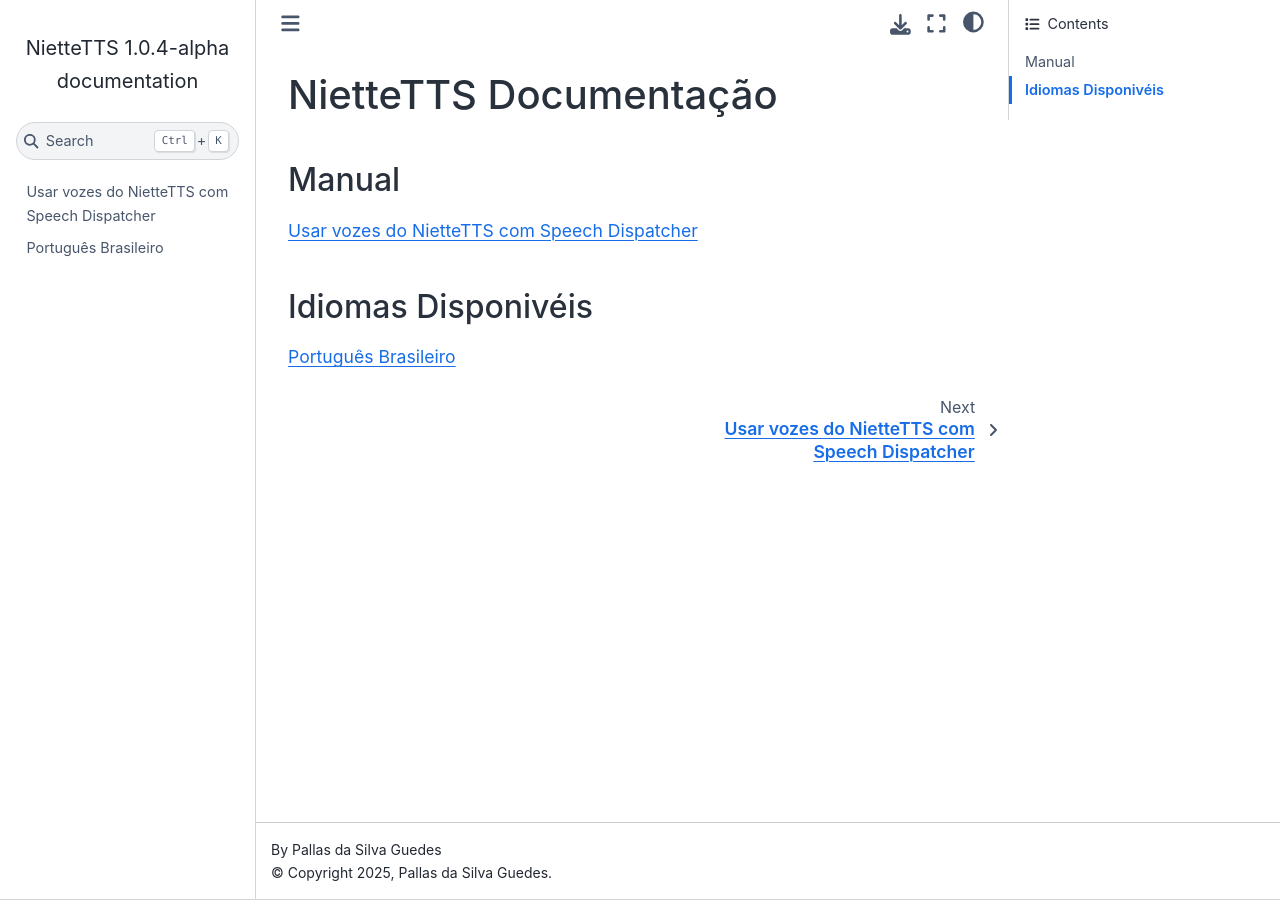
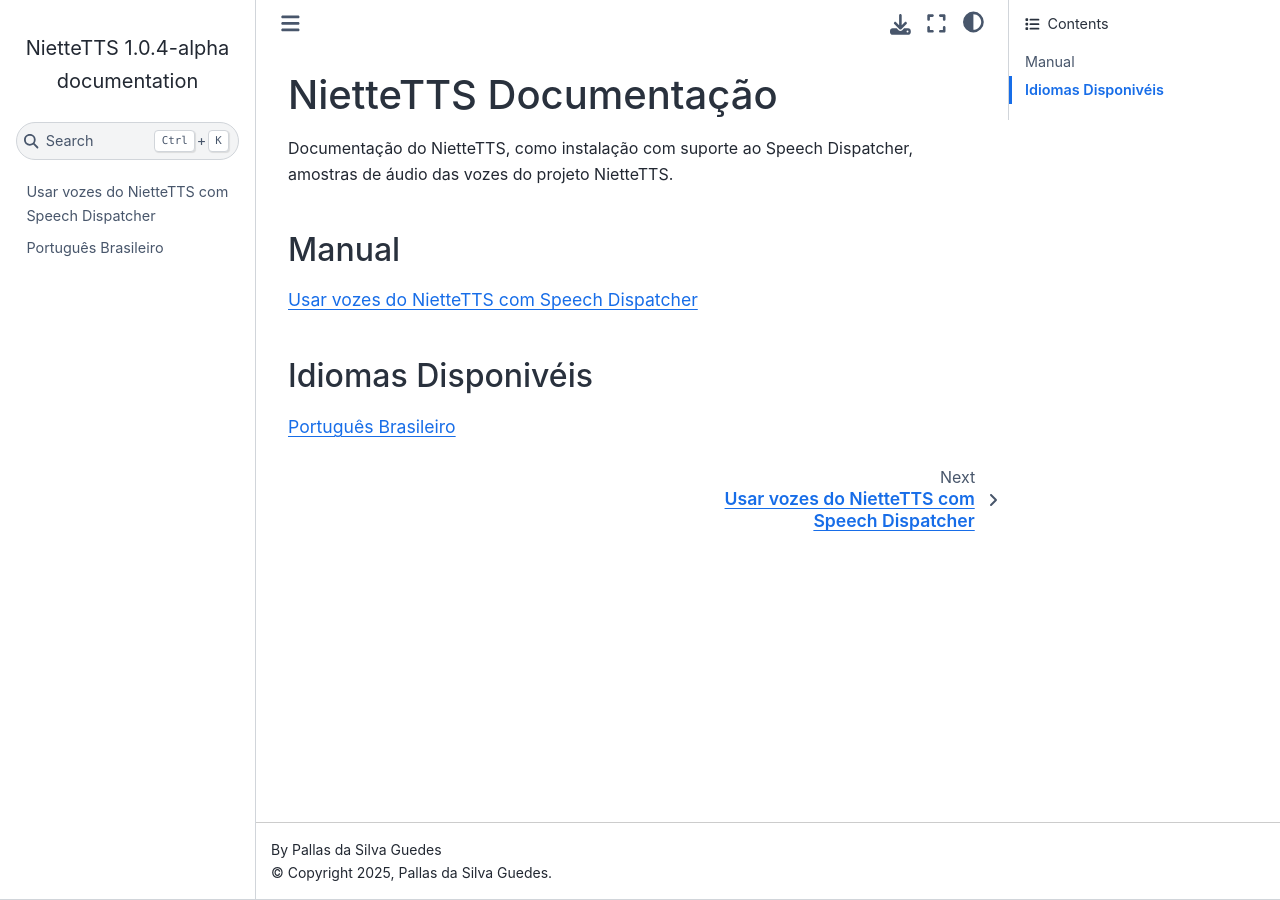
Before and after one commit to NietteLabs/niettelabs.github.io, a Sphinx documentation site: the page built from source/index.rst, in a window 1280 px wide. Built offline with Sphinx 7.4.7 and the Sphinx Book theme 1.1.4, drawn with Linux system fonts in a browser that asks for light colours.

Commit message:
Update index.rst

```diff
--- a/source/index.rst
+++ b/source/index.rst
@@ -5,6 +5,9 @@
 
 NietteTTS Documentação
 ==========================================
+
+Documentação do NietteTTS, como instalação com suporte ao Speech Dispatcher, amostras de áudio das vozes do projeto NietteTTS.
+
 
 Manual
 ^^^^^^
```
